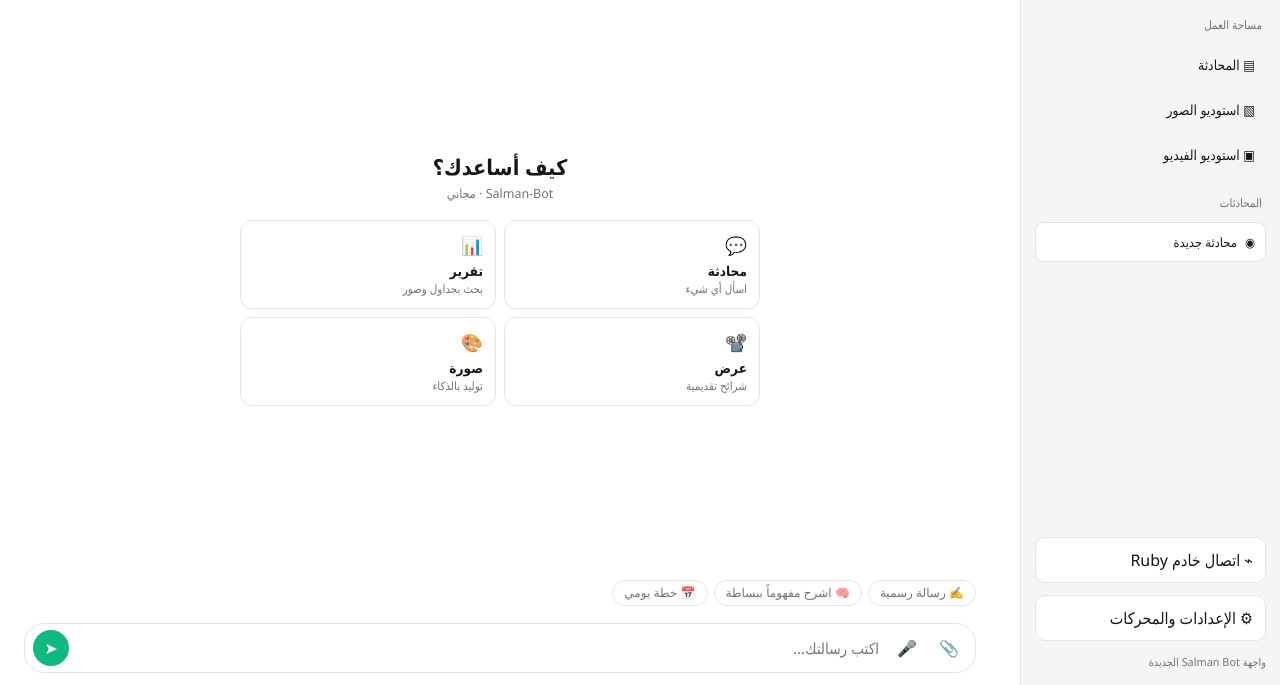
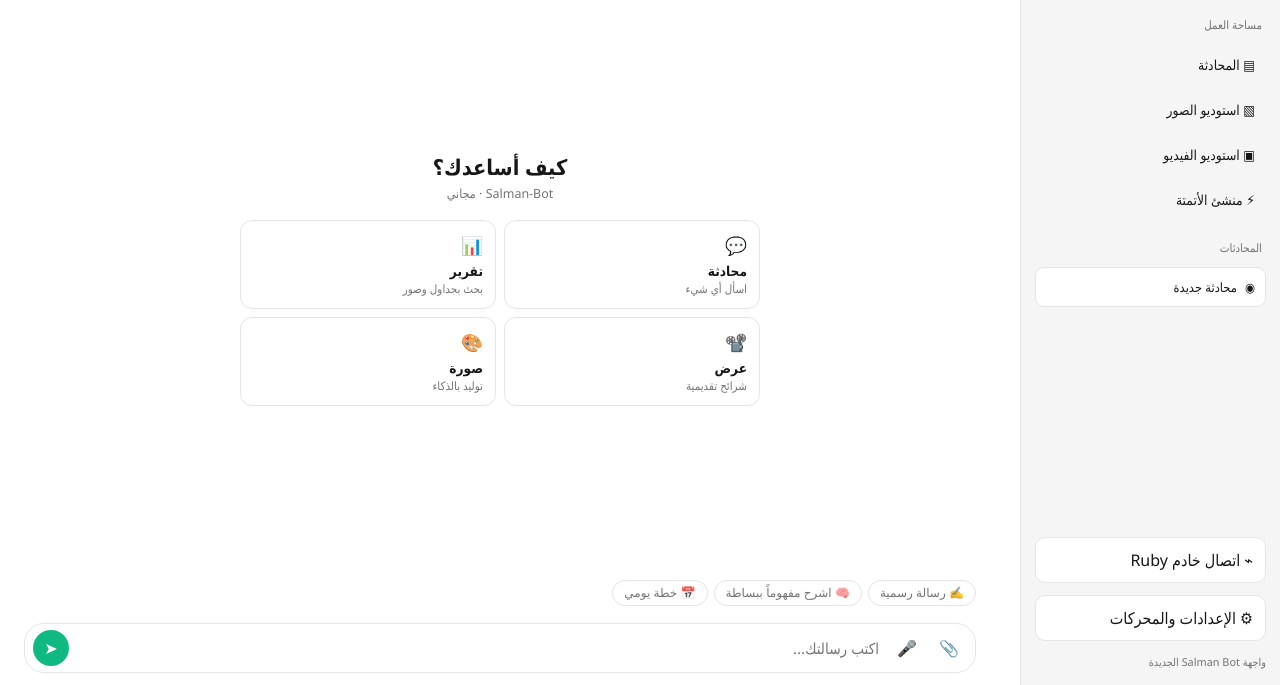
Before and after one commit to TEaG3/Salman-Bot, a plain HTML site: page index.html in a window 1280 px wide. Shown: the part 115-800 px from the top of the page. Drawn offline with Linux system fonts and the light colour scheme.

Commit message:
Wire automation builder and API routes

```diff
--- a/index.html
+++ b/index.html
@@ -170,6 +170,7 @@ header{display:flex;align-items:center;gap:8px;padding:10px 0;border-bottom:1px
     <button data-view="chat">▤ المحادثة</button>
     <button data-view="img">▧ استوديو الصور</button>
     <button data-view="vid">▣ استوديو الفيديو</button>
+    <button onclick="location.href='./automations.html'">⚡ منشئ الأتمتة</button>
   </nav>
   <div class="sidebarLabel">المحادثات</div>
   <div class="sideCurrent"><span>◉</span><span id="sideCurrentTitle">محادثة جديدة</span></div>
```
